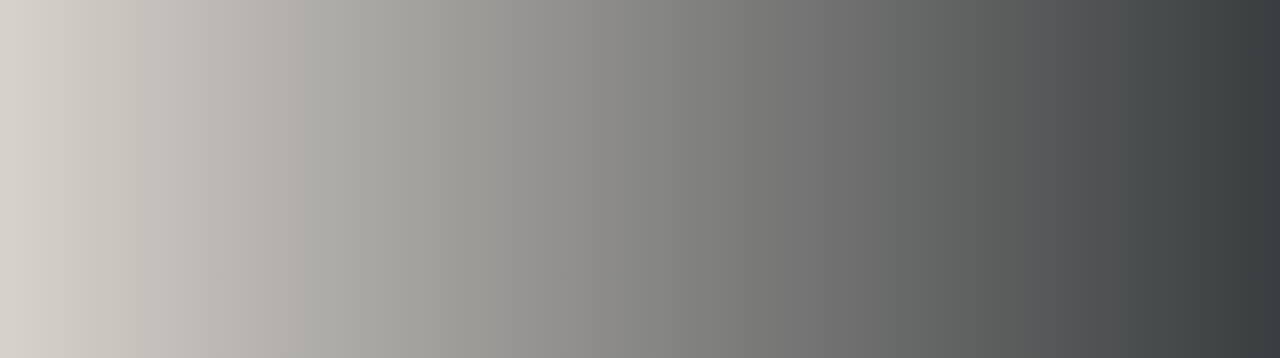
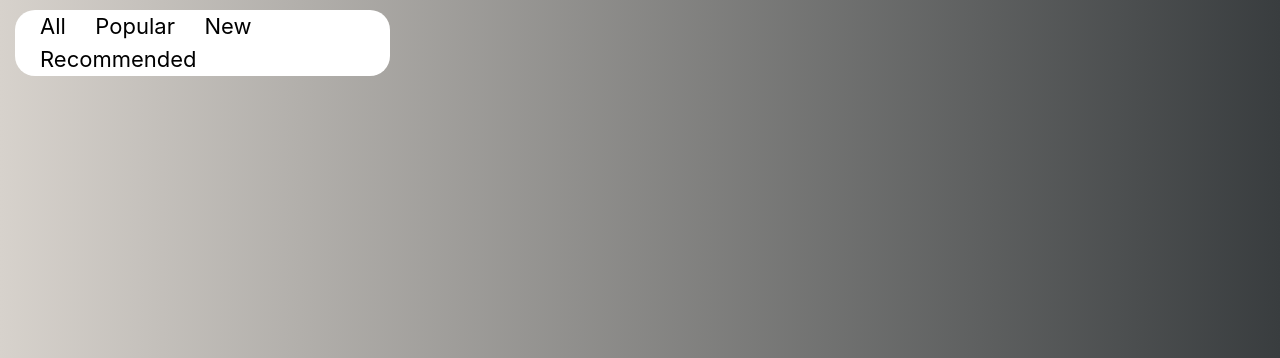
Before and after one commit to VladaDidko/skill-it, a Django app: page /blog/posts in a window 1280 px wide. Shown: the part 62-420 px from the top of the page. Run offline with Django 3.2, Linux system fonts and the light colour scheme; data that the repository does not hold is empty; some libraries are stand-ins or nearby versions.

Commit message:
posts filtering added

```diff
--- a/blog/static/blog/main.css
+++ b/blog/static/blog/main.css
@@ -80,3 +80,21 @@ a.article-title:hover {
 .commentArea {
   width: 75%;
 }
+
+.volumes {
+  width: 30%;
+  background-color: white;
+  border-radius: 20px;
+  margin: 10px 0px 10px 0px;
+}
+
+.volumes a {
+  margin-left: 25px;
+  font-size: 22px;
+  color: black;
+}
+
+.volumes a:hover{
+  color: #5B42FF;
+  font-weight: bold;
+}
--- a/blog/templates/blog/post_list.html
+++ b/blog/templates/blog/post_list.html
@@ -2,6 +2,12 @@
 {% load static %}
 {% block content %}
 <body>
+	<div class="volumes">
+		<a href="{% url 'post_list' %}">All</a>
+		<a href="">Popular</a>
+		<a href="{% url 'post_list_new' %}">New</a>
+		<a href="{% url 'post_list_recommended' %}">Recommended</a>
+	</div>
 {% for post in posts %}
     <article class="media content-section" style="position: relative;">
         <div class="media-body">
--- a/blog/urls.py
+++ b/blog/urls.py
@@ -3,6 +3,8 @@ from . import views
 
 urlpatterns = [
     path('blog/posts', views.post_list, name='post_list'),
+    path('blog/posts-new', views.post_list_new, name='post_list_new'),
+    path('blog/posts-recommended', views.post_list_recommended, name='post_list_recommended'),
     path('blog/category/<slug:slug>/', views.view, name='category_list'),
     path('blog/category/post/<int:pk>/', views.post_details, name='post_details'),
     path('post/category/post/<int:pk>/comment/', views.add_comment_to_post, name='add_comment_to_post'),
--- a/blog/views.py
+++ b/blog/views.py
@@ -2,6 +2,9 @@ from django.shortcuts import render, get_object_or_404, redirect
 from .models import Post, Comment
 from .forms import CommentForm, PostForm
 from .models import Category
+import random
+from users.models import Profile
+from django.contrib.auth.models import User
 from django.views import generic
 from django.views.generic import ListView, View
 from django.db.models import Q
@@ -40,11 +43,68 @@ def post_list(request):
 
     return render(request, 'blog/post_list.html', context)
 
+def post_list_new(request):
+    context = {
+        'categories': Category.objects.all(),
+        'posts': Post.objects.all().order_by('-published_date')
+    }
+    query = request.GET.get("q")
+    if query:
+        posts = posts.filter(
+            Q(category__icontains = query)
+            ).distinct()
+    return render(request, 'blog/post_list.html', context)
+
+
+def post_list_recommended(request):
+    current_user = request.user
+    obj = Profile.objects.get(user__in=User.objects.filter(id=current_user.id))
+    skills = obj.skills.split(',')
+    for i, x in enumerate(skills):
+        skills[i] = x.replace(' ', '')
+        skills[i] = skills[i].title()
+
+    empty = True
+
+
+    AllCategories = Category.objects.all();
+    for x in AllCategories:
+        for y in skills:
+            if x.title == y:
+                empty = False
+
+    if empty == True:
+        context = {
+        'categories': Category.objects.all(),
+        'posts': Post.objects.all()
+        }
+    else:
+        category = random.randint(0,len(skills)-1)
+        context = {
+        'categories': Category.objects.all(),
+        'posts': Post.objects.all().filter(category__in=Category.objects.filter(title=skills[category]))
+        }
+
+    query = request.GET.get("q")
+    if query:
+        posts = posts.filter(
+            Q(category__icontains = query)
+            ).distinct()
+    return render(request, 'blog/post_list.html', context)
+
 def view(request, slug):
     context = Post.objects.filter(category__in=Category.objects.filter(title=slug))
     context_dict = {
          'posts': context
     }
+    return render(request, 'blog/post_list.html', context_dict)
+
+def sortedByDateCategory(request, slug):
+    context = Post.objects.filter(category__in=Category.objects.filter(title=slug))
+    context_dict = {
+         'posts': context
+    }
+    context_dict.order_by('published_date')
     return render(request, 'blog/post_list.html', context_dict)
 
 
```
